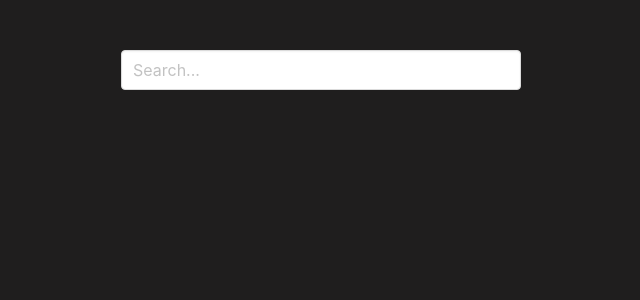
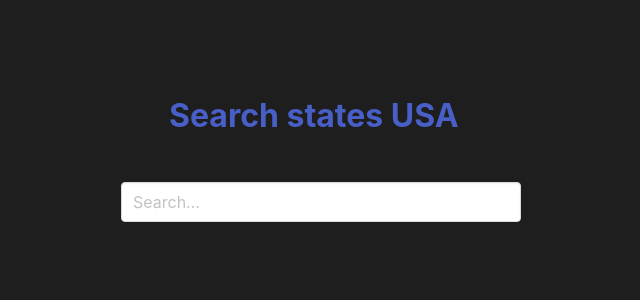
Before and after one commit to RWojcikowski/Search-state-USA, a React (Vite) app: page / in a window 1280 px wide. Shown: the top 300 px of the page, without its empty margins (319-959 px from the left). Built offline with nearby package versions, Linux system fonts and the light colour scheme.

Commit message:
add some css

```diff
--- a/src/components/App.js
+++ b/src/components/App.js
@@ -53,18 +53,21 @@ const App = () => {
 
     return (
       <div className="App">
-<h1></h1>
-
-        <StatePage
-          state={currentState.item}
-          onBack={() => setPicked(null)}
-        />
+        <StatePage state={currentState.item} onBack={() => setPicked(null)} />
       </div>
     );
   }
 
   return (
     <div className="App">
+<section className="hero">
+  <div className="hero-body">
+    <p className="title">
+     Search states USA
+    </p>
+  </div>
+</section>
+
       <div className="dropdown is-active">
         <div className="dropdown-trigger">
           <input
--- a/src/style.css
+++ b/src/style.css
@@ -1,22 +1,14 @@
-
 html {
     color: #ccc;
     background-color: rgb(31, 30, 30);
 }
 
-body {
-    width: 100%;
-    height: 100%;
-    color: #ccc;
-    background-color: rgb(31, 30, 30);
-}
 
 .App {
     margin: 50px auto;
     max-width: 400px;
+}
 
-
-}
 .Symbols{
     display: flex;
     justify-content: space-between;
@@ -56,4 +48,16 @@ td {
 .title {
     color: #ccc;
     background-color: rgb(31, 30, 30);
-    }
+}
+
+.hero,
+.hero-body,
+.title{
+    background-color: rgb(31, 30, 30);
+    font-weight:bold;
+    color: #485fc7;
+}
+
+.input{
+    color: #ccc;
+}
```
Also changed, not shown: package.json (line endings or trailing spaces), 1 other file (tests, documents, lock files or other folders).
